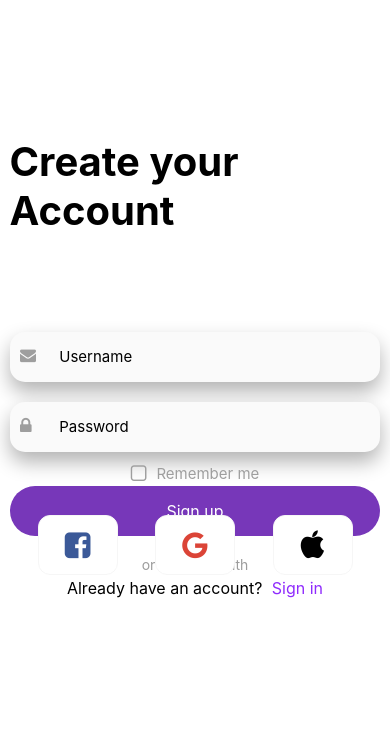
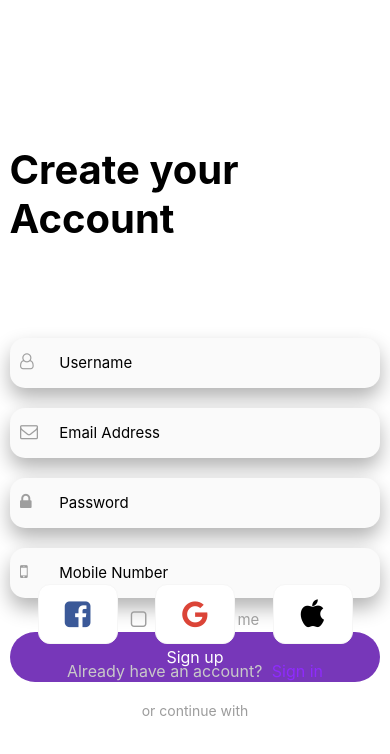
Before and after one commit to jun447/RN_Nav, a React Native app in the folder madProjUI/: screen / in a window 390 px wide. Shown: the top 754 px of the page. Built offline with nearby package versions, Linux system fonts and the light colour scheme.

Commit message:
added some new fields

```diff
--- a/madProjUI/components/Signup.jsx
+++ b/madProjUI/components/Signup.jsx
@@ -17,8 +17,21 @@ const Signup = () => {
           <TextInput style={styles.input} placeholder="       Username" />
           <FontAwesome
             style={styles.icon}
-            name="envelope"
+            name="user-o"
             size={16}
+            color="#9e9e9e"
+          />
+        </View>
+        <View style={styles.inputWrapper}>
+          <TextInput
+            style={styles.input}
+            placeholder="       Email Address"
+            secureTextEntry={true}
+          />
+          <FontAwesome
+            style={styles.icon}
+            name="envelope-o"
+            size={18}
             color="#9e9e9e"
           />
         </View>
@@ -31,6 +44,19 @@ const Signup = () => {
           <FontAwesome
             style={styles.icon}
             name="lock"
+            size={18}
+            color="#9e9e9e"
+          />
+        </View>
+        <View style={styles.inputWrapper}>
+          <TextInput
+            style={styles.input}
+            placeholder="       Mobile Number"
+            // secureTextEntry={true}
+          />
+          <FontAwesome
+            style={styles.icon}
+            name="mobile-phone"
             size={18}
             color="#9e9e9e"
           />
@@ -96,8 +122,8 @@ const styles = StyleSheet.create({
   },
   textWrapper: {
     flex: 0.4,
-    marginTop: 100,
-    marginBottom: 50,
+    marginTop: 80,
+    marginBottom: 20,
     // borderColor: "pink",
     // borderWidth: 3,
     // backgroundColor: "green",
@@ -213,7 +239,7 @@ const styles = StyleSheet.create({
   },
   signInText: {
     fontSize: 16,
-    color: '#c9c9c9C',
+    color: '#c9c9c9',
   },
   signInLink: {
     fontSize: 16,
```
